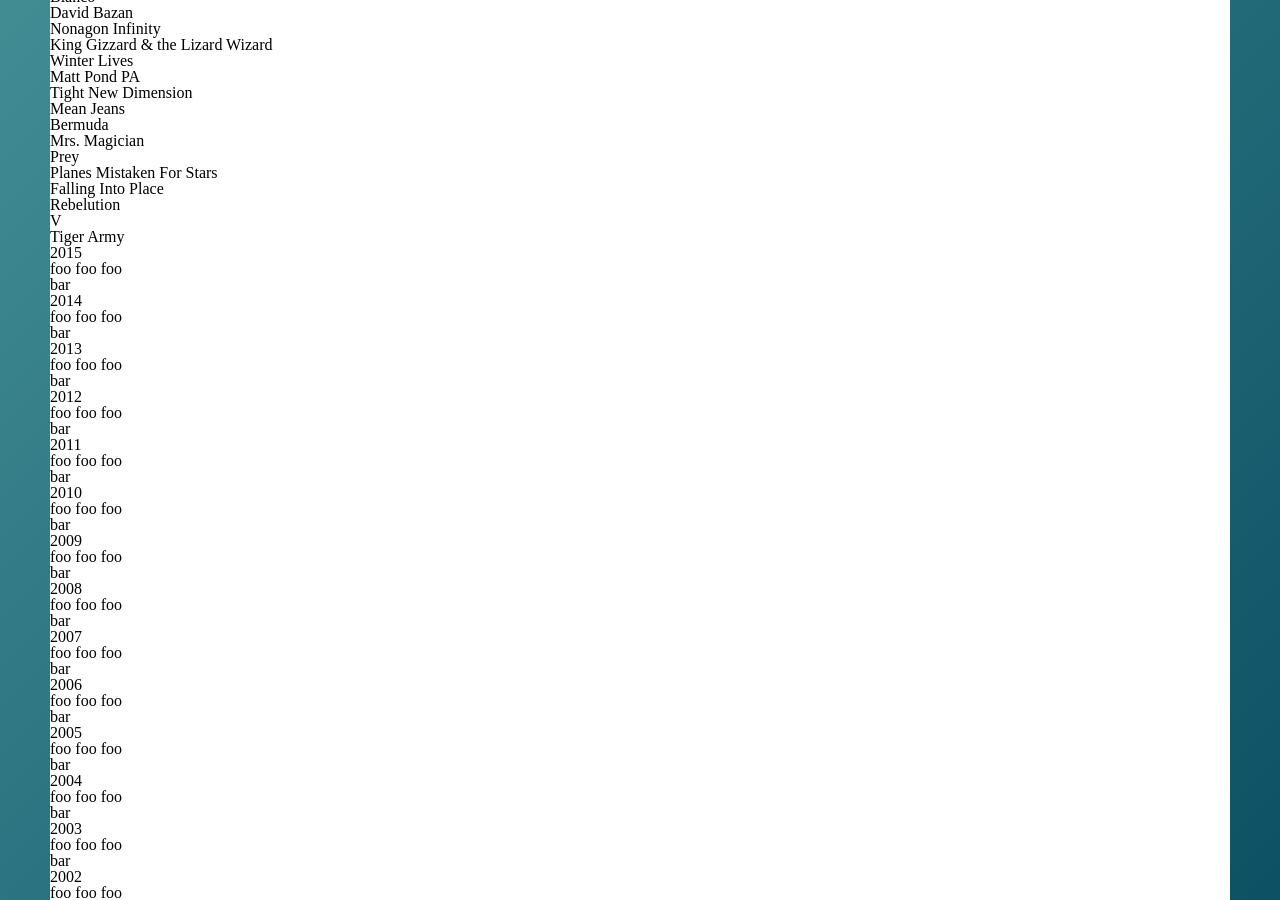
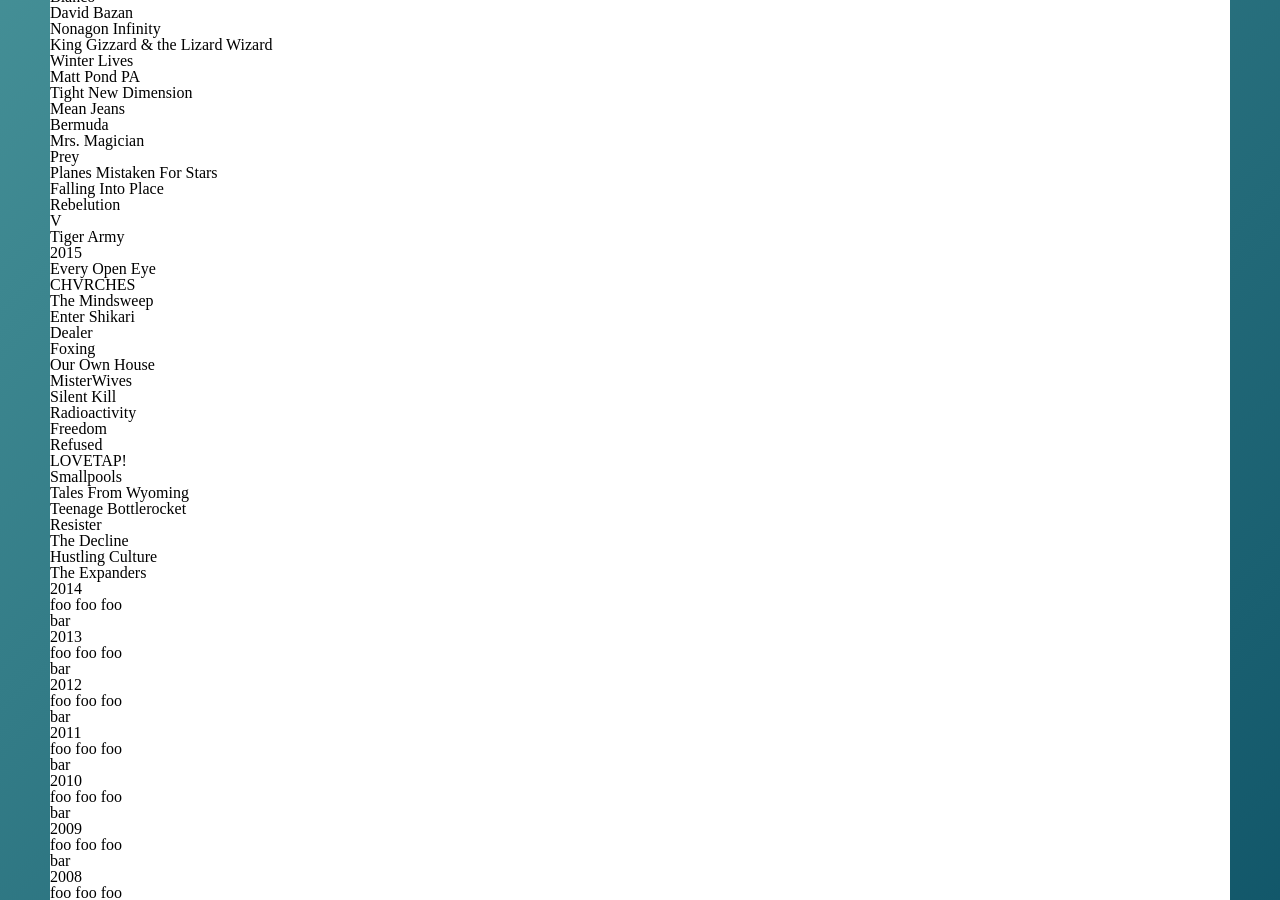
Before and after one commit to gvorbeck/albums, a Jekyll site: the page built from index.md, in a window 1280 px wide and 900 px high, scrolled down 829 px. Built offline with Jekyll 4.4.1, drawn with Linux system fonts in a browser that asks for light colours.

Commit message:
added favorite data

```diff
--- a/_data/favorites.yml
+++ b/_data/favorites.yml
@@ -2,6 +2,7 @@
   list:
   - album: Loved to Death
     artist: Dance With the Dead
+    cover: warriors.webp
 
   - album: Ordinary Corrupt Human Love
     artist: Deafheaven
@@ -117,8 +118,45 @@
 
 - year: 2015
   list:
-  - album: foo foo foo
-    artist: bar
+  - artist: Enter Shikari
+    album: The Mindsweep
+    cover: theParty.webp
+
+  - artist: Refused
+    album: Freedom
+    cover: purple.webp
+
+  - artist: Radioactivity
+    album: Silent Kill
+    cover: blanco.webp
+
+  - artist: MisterWives
+    album: Our Own House
+    cover: nonagonInfinity.webp
+
+  - artist: Teenage Bottlerocket
+    album: Tales From Wyoming
+    cover: winterLives.webp
+
+  - artist: The Decline
+    album: Resister
+    cover: tightNewDimension.webp
+
+  - artist: The Expanders
+    album: Hustling Culture
+    cover: bermuda.webp
+
+  - artist: Foxing
+    album: Dealer
+    cover: prey.webp
+
+  - artist: Smallpools
+    album: LOVETAP!
+    cover: fallingIntoPlace.webp
+
+  - artist: CHVRCHES
+    album: Every Open Eye
+    cover: v.webp
 
 - year: 2014
   list:
```
